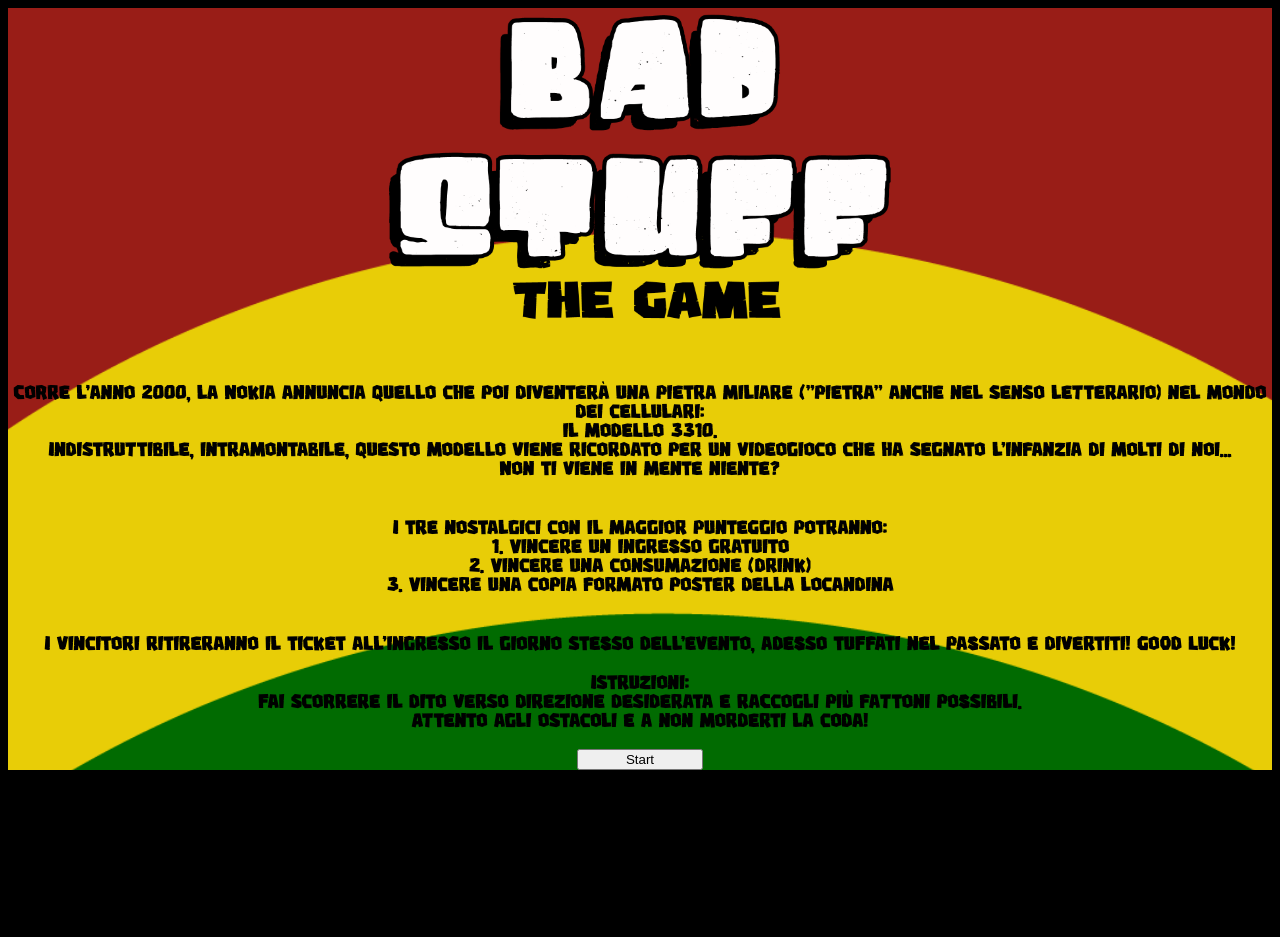
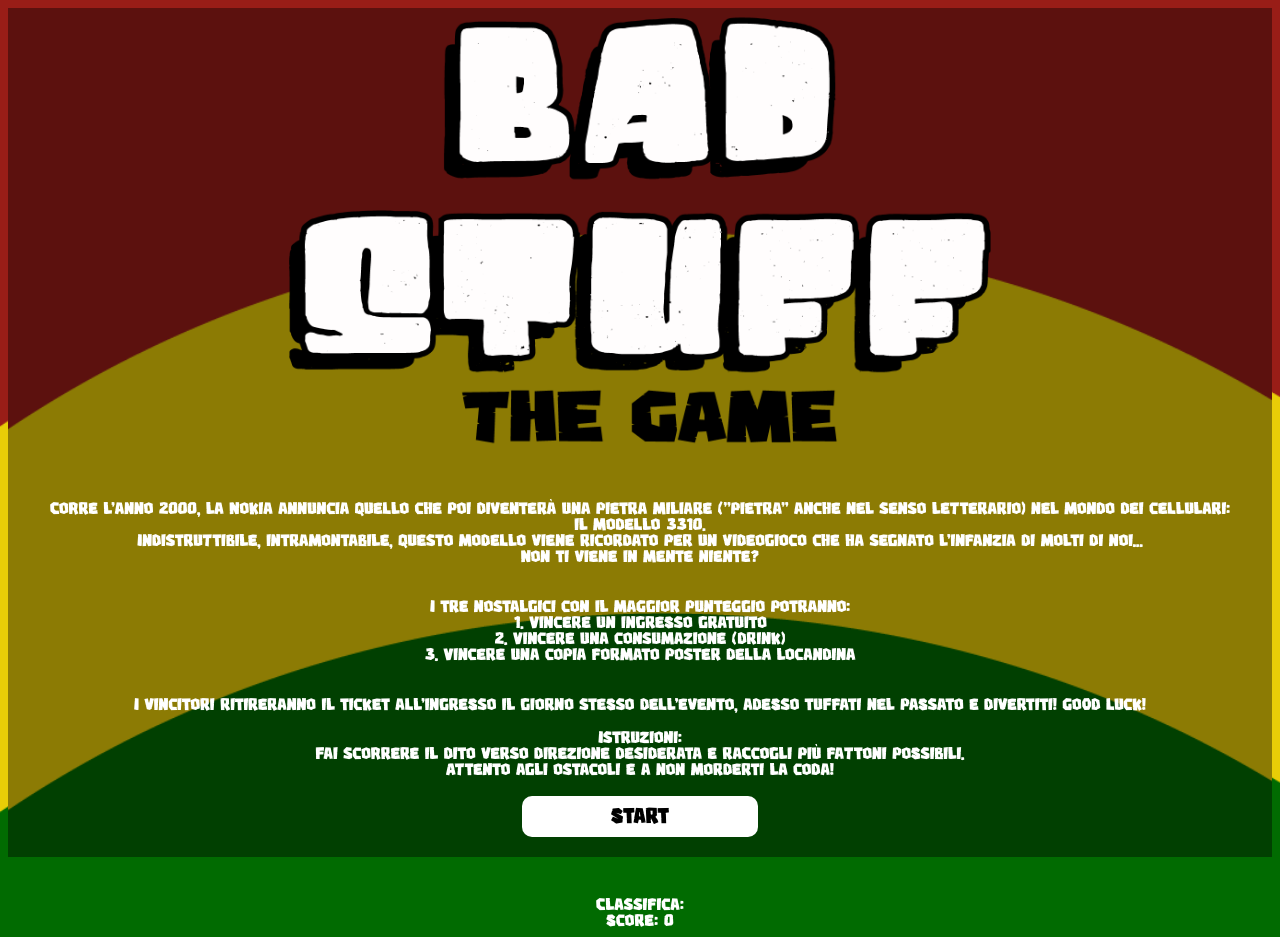
Before and after one commit to Ema420/BadStuffGame, a plain HTML site: page index.html in a window 1280 px wide. Before the commit the page ends 847 px from the top, so only its background shows below. Drawn offline with Linux system fonts and the light colour scheme.

Commit message:
Update style.css

```diff
--- a/style.css
+++ b/style.css
@@ -1,19 +1,22 @@
 body {
-    background-color: #000000;
+  background-color: aqua;
+  background-image: url("sfondo.png");
+  background-position: top;
+  background-size: cover;
+  z-index: -2
+
   }
 
   .root {
     display: flex;
     flex-direction: column;
     text-align: center;
-    width: 100%;
-    height: 100%;
+    z-index: 0;
   }
 
   canvas {
     background-color: #ffffff;
-    width: 100%;
-    height: 100%;
+
   }
 
   .banner {
@@ -55,19 +58,28 @@ body {
     background-image: url("sfondo.png");
     background-position: top;
     background-size: cover;
-    width: 100%;
-    height: 100%;
+    z-index: -2
+  }
+  #istr {
+    margin-top: -22px;
   }
 
   img {
-    width: 50%;
-    height: 50%;
+    width: 70%;
+    height: 70%;
   }
   input {
     display: flex;
     justify-content: center;
-    width: 10%;
-    height: 10%;
+    width: 20%;
+    height: 20%;
+    margin-bottom: 20px;
+    padding: 10px 0px 10px 0px;
+    font-size: 22px;
+    z-index: 1;
+  }
+  input:hover {
+    background-color: red;
   }
 
   @font-face {
@@ -75,7 +87,32 @@ body {
     src: url("test.ttf");
   }
 
-  p, span {
+  p, span, string {
     font-family: "test", sans-serif;
-    font-size: 20px;
+    font-size: 17px;
+    z-index: 0;
+    color: white;
   }
+  string {
+    letter-spacing: 0.2px;
+  }
+  #overlay {
+    background-color:
+      rgba(0, 0, 0, 0.4);
+    position: absolute;
+    top: 0;
+    left: 0;
+    height: 100%;
+    width: 100%;
+    z-index: -1;
+  }
+  header {
+    position: relative;
+    z-index: -2;
+  }
+  input {
+    font-family: "test";
+    border-radius: 10px;
+    border: none;
+    background-color: white;
+  }
```
